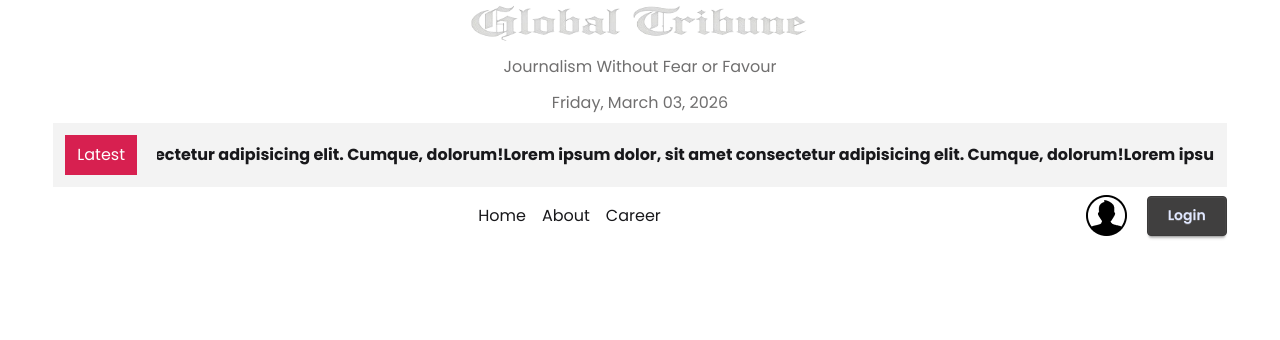
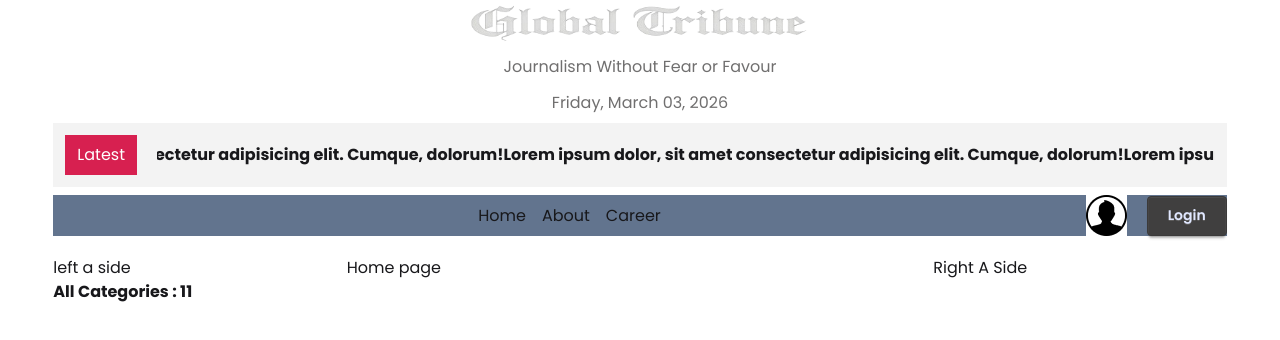
Before and after one commit to provash10/m9-global-tribune, a React (Vite) app: page / in a window 1280 px wide. Shown: the top 340 px of the page. Built offline with nearby package versions, Linux system fonts and the light colour scheme.

Commit message:
Main Page and fetch json data-left side

```diff
--- /dev/null
+++ b/src/components/Categories.jsx
@@ -0,0 +1,17 @@
+import React, { use } from 'react';
+
+const categoryPromise = fetch("/demo-data/categories.json")
+                            .then((res)=>res.json());
+
+const Categories = () => {
+    // console.log(categoryPromise);
+    const categories = use(categoryPromise);
+
+    return (
+        <div>
+            <h1 className='texl-xl font-bold'>All Categories : {categories.length}</h1>
+        </div>
+    );
+};
+
+export default Categories;
--- a/src/components/Navbar.jsx
+++ b/src/components/Navbar.jsx
@@ -4,7 +4,7 @@ import loginImg from "../assets/user.png"
 
 const Navbar = () => {
     return (
-        <div className='flex justify-between items-center'>
+        <div className='flex justify-between items-center bg-slate-500'>
             <div className=''></div>
             <div className="nav flex justify-between items-center gap-4">
                 <NavLink to="/">Home</NavLink>
--- /dev/null
+++ b/src/components/homelayouts/LeftAside.jsx
@@ -0,0 +1,15 @@
+import React, { Suspense } from 'react';
+import Categories from '../Categories';
+
+const LeftAside = () => {
+    return (
+        <div>
+            <h1>left a side</h1>
+            <Suspense fallback={<span className="loading loading-spinner text-success"></span>}>
+                <Categories></Categories>
+            </Suspense>
+        </div>
+    );
+};
+
+export default LeftAside;
--- /dev/null
+++ b/src/components/homelayouts/RightAside.jsx
@@ -0,0 +1,11 @@
+import React from 'react';
+
+const RightAside = () => {
+    return (
+        <div>
+            <h1>Right A Side</h1>
+        </div>
+    );
+};
+
+export default RightAside;
--- a/src/layouts/HomeLayout.jsx
+++ b/src/layouts/HomeLayout.jsx
@@ -3,6 +3,8 @@ import { Outlet } from 'react-router';
 import Header from '../components/Header';
 import BreakingNewsUp from '../components/BreakingNewsUp';
 import Navbar from '../components/Navbar';
+import LeftAside from '../components/homelayouts/LeftAside';
+import RightAside from '../components/homelayouts/RightAside';
 
 
 const HomeLayout = () => {
@@ -17,12 +19,20 @@ const HomeLayout = () => {
                     <Navbar></Navbar>
                 </nav>
             </header>
-            <main>
-                <section className='left_nav'></section>
-                <section className='main'>
+            <main className='w-11/12 mx-auto my-5  grid grid-cols-12'>
+                {/* left aside */}
+                <aside className='col-span-3'>
+                    <LeftAside></LeftAside>
+                </aside>
+                <section className='main col-span-6'>
                     <Outlet></Outlet>
                 </section>
-                <section className='right_nav'></section>
+
+                {/* right aside */}
+                <aside className='col-span-3'>
+                    <RightAside></RightAside>
+                </aside>
+
             </main>
         </div>
     );
--- /dev/null
+++ b/src/pages/CategoryNews.jsx
@@ -0,0 +1,11 @@
+import React from 'react';
+
+const CategoryNews = () => {
+    return (
+        <div>
+            <h1>Category News</h1>
+        </div>
+    );
+};
+
+export default CategoryNews;
--- /dev/null
+++ b/src/pages/Home.jsx
@@ -0,0 +1,11 @@
+import React from 'react';
+
+const Home = () => {
+    return (
+        <div>
+            <h1>Home page</h1>
+        </div>
+    );
+};
+
+export default Home;
```
Also changed, not shown: routes/router.jsx (+13 -1 lines).
